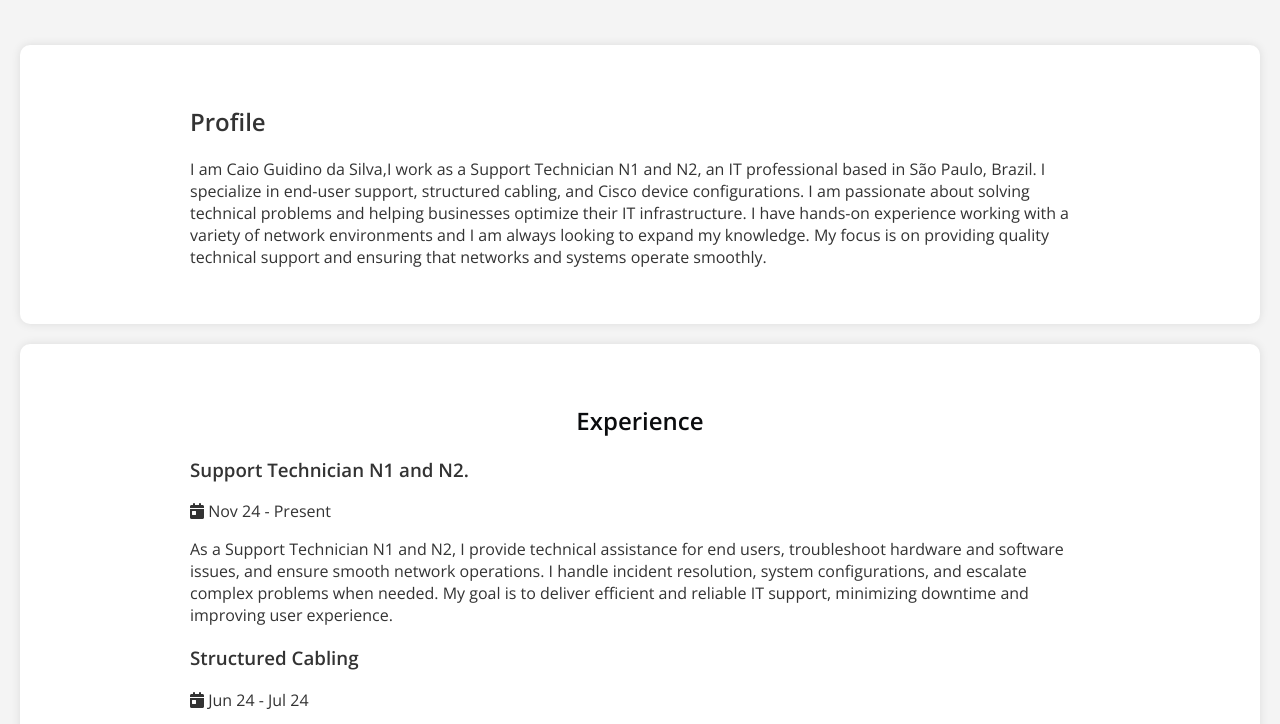
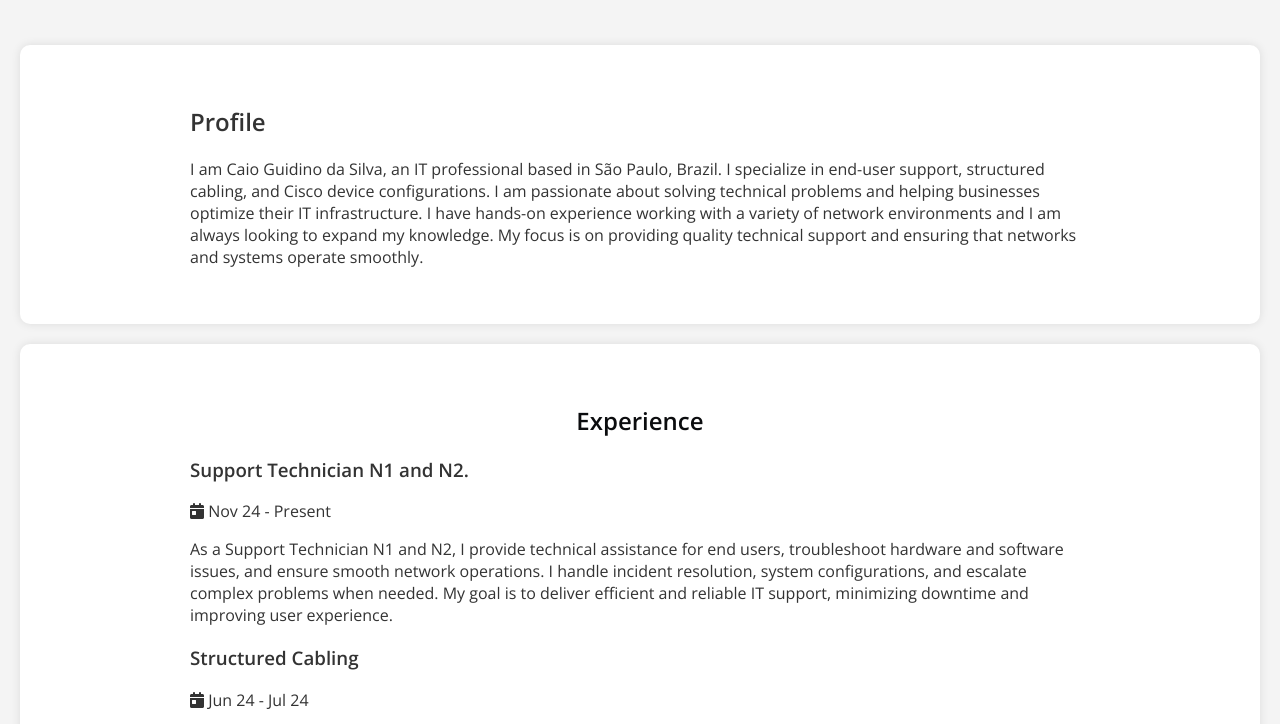
Before and after one commit to Caio-Guidino/portif-lio, a plain HTML site: page index.html in a window 1280 px wide. Shown: the part 75-799 px from the top of the page. Drawn offline with nearby package versions, Linux system fonts and the light colour scheme.

Commit message:
Update index.html

```diff
--- a/index.html
+++ b/index.html
@@ -123,7 +123,7 @@
             <div class="container profile-container">
                 <div class="profile-info">
                     <h2>Profile</h2>
-                    <p>I am Caio Guidino da Silva,I work as a Support Technician N1 and N2, an IT professional based in São Paulo, Brazil. I specialize in end-user support, structured cabling, and Cisco device configurations. I am passionate about solving technical problems and helping businesses optimize their IT infrastructure.
+                    <p>I am Caio Guidino da Silva, an IT professional based in São Paulo, Brazil. I specialize in end-user support, structured cabling, and Cisco device configurations. I am passionate about solving technical problems and helping businesses optimize their IT infrastructure.
 
                         I have hands-on experience working with a variety of network environments and I am always looking to expand my knowledge. My focus is on providing quality technical support and ensuring that networks and systems operate smoothly.</p>
                 </div>
```
